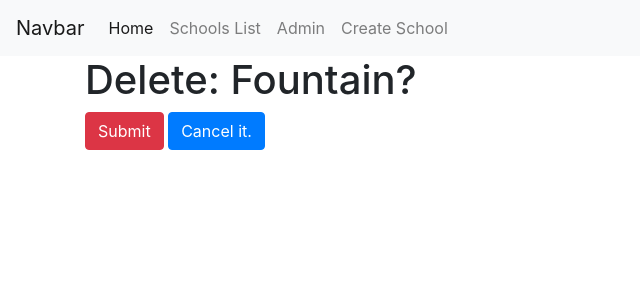
After one commit to sirnusi/ClassBasedView, a Django app: page /cbv_app/delete_school/2/ in a window 1280 px wide. The commit adds this page. Shown: the top 300 px of the page, without its empty margins (0-640 px from the left). Run offline with Django 3.2, Linux system fonts and the light colour scheme; data comes from the database, SQL or seed files in the repository; both versions use the stored data as it was after the commit.

Commit message:
class commit

```diff
--- a/cbv_app/models.py
+++ b/cbv_app/models.py
@@ -1,10 +1,13 @@
 from django.db import models
-
+from django.urls import reverse
 # Create your models here.
 class School(models.Model):
     name = models.CharField(max_length=200)
     principal = models.CharField(max_length=40)
     location = models.CharField(max_length=100)
+
+    def get_absolute_url(self):
+        return reverse('detail', kwargs={'pk':self.pk})
 
     def __str__(self):
         return self.name
--- a/cbv_app/templates/cbv_app/base.html
+++ b/cbv_app/templates/cbv_app/base.html
@@ -18,6 +18,8 @@
                 <a class="nav-link active" href="{% url 'home' %}">Home <span class="sr-only">(current)</span></a>
                 <a class="nav-link" href="{% url 'list' %}">Schools List</a>
                 <a class="nav-link" href="{% url 'admin:index' %}">Admin</a>
+                <a class="nav-link" href="{% url 'create' %}">Create School</a>
+
             </div>
         </div>
     </nav>
--- /dev/null
+++ b/cbv_app/templates/cbv_app/school_confirm_delete.html
@@ -0,0 +1,10 @@
+<!DOCTYPE html>
+{% extends 'cbv_app/base.html' %}
+{% block body_block %}
+    <h1>Delete: {{ school.name }}?</h1>
+    <form method="POST">
+        {% csrf_token %}
+        <input type="submit" value="Submit" class="btn btn-danger">
+        <a class="btn btn-primary" href="{% url 'detail' school.pk %}">Cancel it.</a>
+    </form>
+{% endblock %}
--- a/cbv_app/templates/cbv_app/school_detail.html
+++ b/cbv_app/templates/cbv_app/school_detail.html
@@ -11,4 +11,6 @@
     {% for student in object.students.all %}
         <h4>{{student.name}} who is {{student.age}} years old</h4>
     {% endfor %}
+    <p><a class="btn btn-warning" href="{% url 'update' object.pk %}">Update</a></p>
+    <a class="btn btn-danger" href="{% url 'delete' object.pk %}">Delete</a>
 {% endblock %}
--- a/cbv_app/templates/cbv_app/school_list.html
+++ b/cbv_app/templates/cbv_app/school_list.html
@@ -6,6 +6,7 @@
     <h1>Welcome to a list of all the Schools</h1>
     {% for school in school_list %}
         <a href="{% url 'detail' school.pk %}"><h2><li>{{school.name}}</li></h2></a>
+
     {% endfor %}
 </ol>
 {% endblock %}
--- a/cbv_app/urls.py
+++ b/cbv_app/urls.py
@@ -1,9 +1,11 @@
 from django.urls import path
-from .views import Home, SchoolDetailView, SchoolListView, SchoolCreateView
+from .views import Home, SchoolDetailView, SchoolListView, SchoolCreateView, SchoolUpdateView, SchoolDeleteView
 
 urlpatterns = [
     path('', Home.as_view(), name='home'),
     path('school_list/', SchoolListView.as_view(), name='list'),
     path('school_detail/<int:pk>/', SchoolDetailView.as_view(), name='detail'),
     path('create_school/', SchoolCreateView.as_view(), name='create'),
+    path('update_school/<int:pk>/', SchoolUpdateView.as_view(), name='update'),
+    path('delete_school/<int:pk>/', SchoolDeleteView.as_view(), name='delete'),
 ]
--- a/cbv_app/views.py
+++ b/cbv_app/views.py
@@ -1,6 +1,6 @@
-from django.shortcuts import render
 from django.views.generic import TemplateView, ListView, DetailView, CreateView, UpdateView, DeleteView
 from django.http import HttpResponse
+from django.urls import reverse_lazy
 from .models import School, Student
 # Create your views here.
 
@@ -21,3 +21,11 @@ class SchoolDetailView(DetailView):
 class SchoolCreateView(CreateView):
     model = School
     fields = '__all__'
+
+class SchoolUpdateView(UpdateView):
+    model = School
+    fields = ('name', 'principal')
+
+class SchoolDeleteView(DeleteView):
+    model = School
+    success_url = reverse_lazy('list')
```
Also changed, not shown: db.sqlite3.
